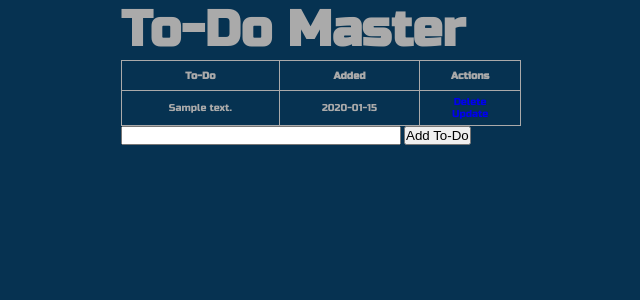
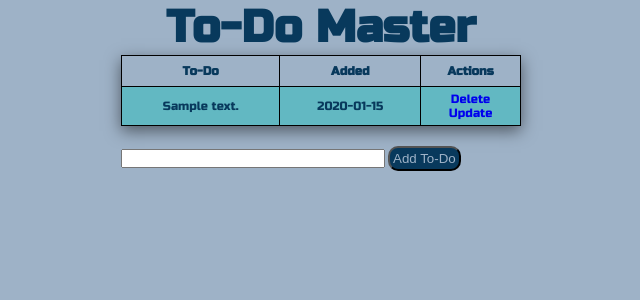
Before and after one commit to ronthetech/flask-todo-crud, a Flask app: page / in a window 1280 px wide. Shown: the top 300 px of the page, without its empty margins (319-959 px from the left). Run offline with Flask 2, Linux system fonts and the light colour scheme; tables that the repository leaves empty hold one stand-in row (values such as "Sample post"); some libraries are stand-ins or nearby versions.

Commit message:
updated design

```diff
--- a/static/css/main.css
+++ b/static/css/main.css
@@ -17,9 +17,9 @@
 	--clr-orange: rgb(255, 34, 18);
 	--clr-yellow: rgb(255, 180, 20);
 	--clr-grey: #979b91;
-	--clr-dark-blue-1: #063251;
+	--clr-dark-blue-1: #08395c;
 	--clr-blue: #3056df;
-	--clr-blue-2: #4da1ab;
+	--clr-blue-2: #62b8c2;
 }
 
 /*===========
@@ -36,7 +36,7 @@
 *::after {
 	padding: 0;
 	margin: 0;
-	box-sizing: border-box;
+	/*box-sizing: border-box;*/
 }
 html {
 	font-size: 62.5%;
@@ -45,18 +45,21 @@ body,
 main {
 	display: flex;
 	flex-direction: column;
-	color: #aaa;
+	color: var(--clr-dark-blue-1);
 	font-family: "Russo One";
-	background: var(--clr-dark-blue-1);
+	background: var(--clr-light-grey);
 }
 h1 {
-	font-size: 5rem;
+	font-size: 4.5rem;
 }
 h2 {
 	font-size: 3rem;
 }
 h3 {
 	font-size: 2rem;
+}
+h4 {
+	font-size: 1.5rem;
 }
 ul {
 	list-style-type: none;
@@ -67,7 +70,7 @@ a {
 }
 a:hover,
 a:focus {
-	color: var(--clr-primary-drk);
+	color: var(--clr-blue);
 }
 
 .content {
@@ -75,15 +78,23 @@ a:focus {
 	width: 400px;
 }
 
+.title,
+.empty {
+	text-align: center;
+}
+.empty {
+}
 table,
 td,
 th {
-	border: 1px solid #aaa;
+	border: 1px solid var(--clr-black);
 }
 
 table {
 	border-collapse: collapse;
 	width: 100%;
+	box-shadow: var(--dark-shadow);
+	font-size: 1.2rem;
 }
 
 th {
@@ -93,6 +104,7 @@ th {
 td {
 	text-align: center;
 	padding: 5px;
+	background-color: var(--clr-blue-2);
 }
 
 .form {
@@ -100,5 +112,20 @@ td {
 }
 
 #content {
-	width: 70%;
+	width: 65%;
 }
+
+.btn {
+	padding: 3px;
+	border-radius: 10px;
+	background-color: var(--clr-dark-blue-1);
+	color: var(--clr-light-grey);
+	transition: var(--transition);
+}
+
+.btn:hover,
+.btn:focus {
+	color: var(--clr-dark-blue-1);
+	background-color: var(--clr-blue-2);
+	cursor: pointer;
+}
--- a/templates/index.html
+++ b/templates/index.html
@@ -1,10 +1,10 @@
 {% extends 'base.html' %} {% block head %} {% endblock %} {% block body %}
 <div class="content">
-	<h1>To-Do Master</h1>
+	<h1 class="title">To-Do Master</h1>
 	{% if todos|length < 1 %}
-	<h4>There are no items todo, create one below</h4>
+	<h4 class="empty">There are no items to-do, add one below</h4>
 	{% else %}
-	<table>
+	<table class="todos">
 		<tr>
 			<th>To-Do</th>
 			<th>Added</th>
@@ -23,9 +23,9 @@
 		{% endfor %}
 	</table>
 	{% endif %}
-	<form action="/" method="post">
-		<input type="text" id="content" name="content" />
-		<input type="submit" value="Add To-Do" />
+	<form action="/" method="post" class="form">
+		<input type="text" id="content" name="content" required />
+		<input type="submit" value="Add To-Do" class="btn" />
 	</form>
 </div>
 {% endblock %}
--- a/templates/update.html
+++ b/templates/update.html
@@ -1,10 +1,10 @@
 {% extends 'base.html' %} {% block head %} {% endblock %} {% block body %}
 <div class="content">
-	<h1>Update To-Do</h1>
+	<h1 class="title">Update To-Do</h1>
 
-	<form action="/update/{{todo.id}}" method="post">
+	<form action="/update/{{todo.id}}" method="post" class="form">
 		<input type="text" id="content" name="content" value="{{todo.content}}" />
-		<input type="submit" value="Update To-Do" />
+		<input type="submit" value="Update To-Do" class="btn" />
 	</form>
 </div>
 {% endblock %}
```
Also changed, not shown: test.db.
